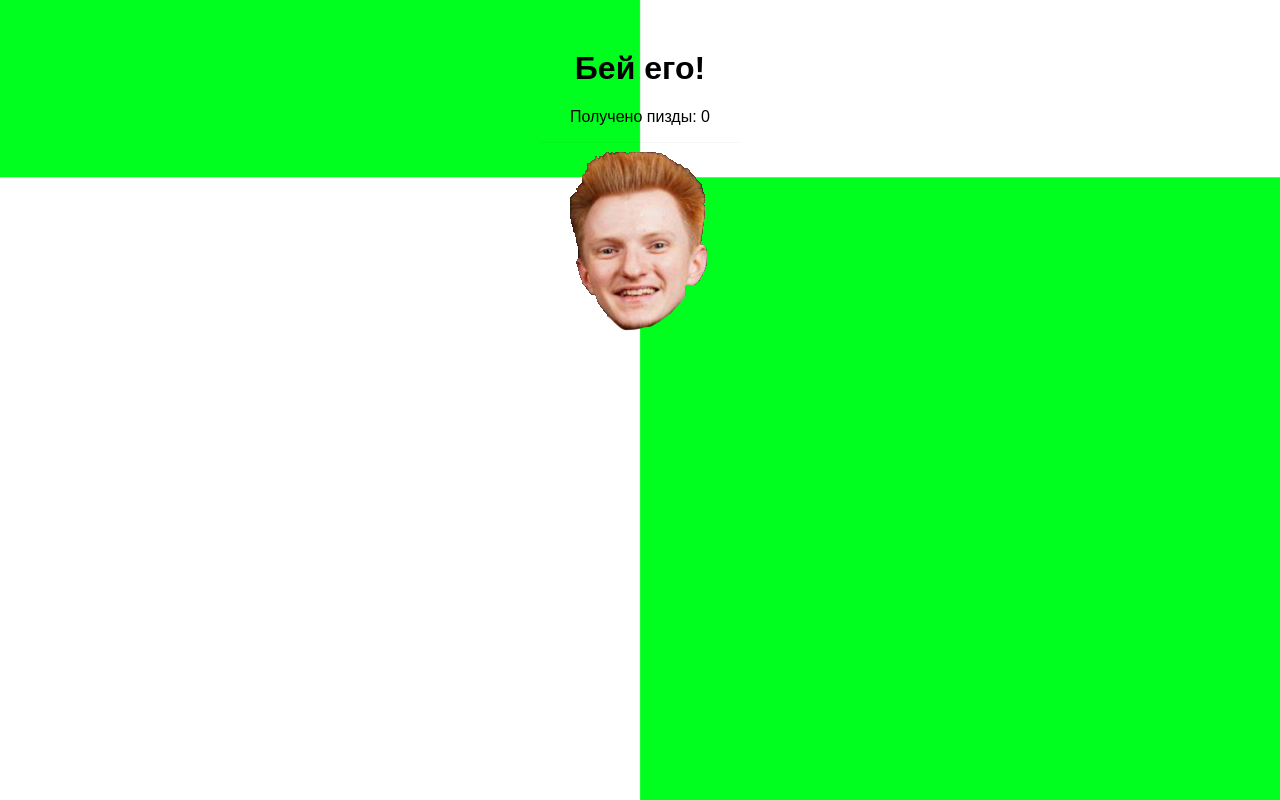
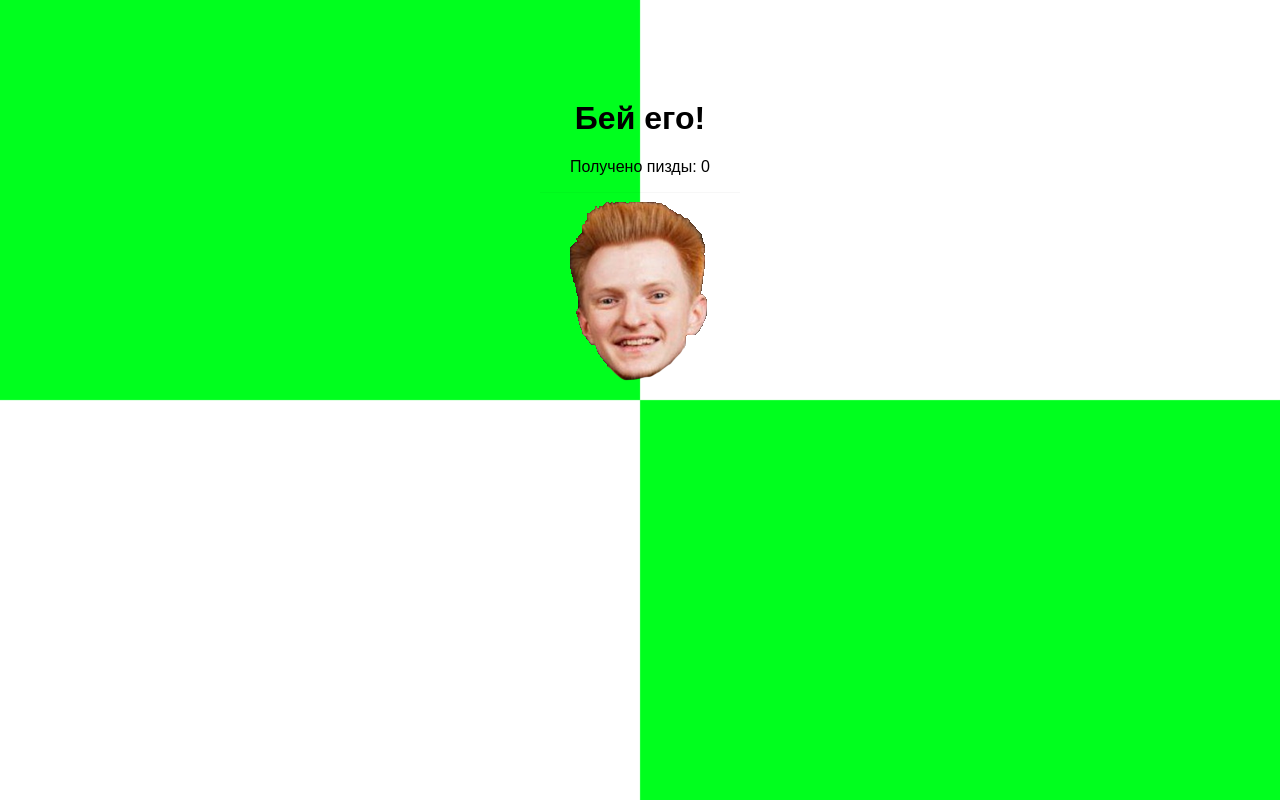
Before and after one commit to nnmlkths32/nnct1Bot, a plain HTML site: page index.html in a window 1280 px wide. Drawn offline with Linux system fonts and the light colour scheme.

Commit message:
Update index.html

```diff
--- a/index.html
+++ b/index.html
@@ -8,11 +8,12 @@
         body {
             font-family: Arial, sans-serif;
             text-align: center;
-            margin-top: 50px;
+            margin-top: 100px;
             background-image: url('https://github.com/nnmlkths32/nnct1Bot/raw/main/back.png');
             background-size: cover;
-            background-position: center;
-            background-repeat: no-repeat; /
+            background-position: center center;
+            background-repeat: no-repeat;
+            background-attachment: fixed; /
         }
 
         img {
```
